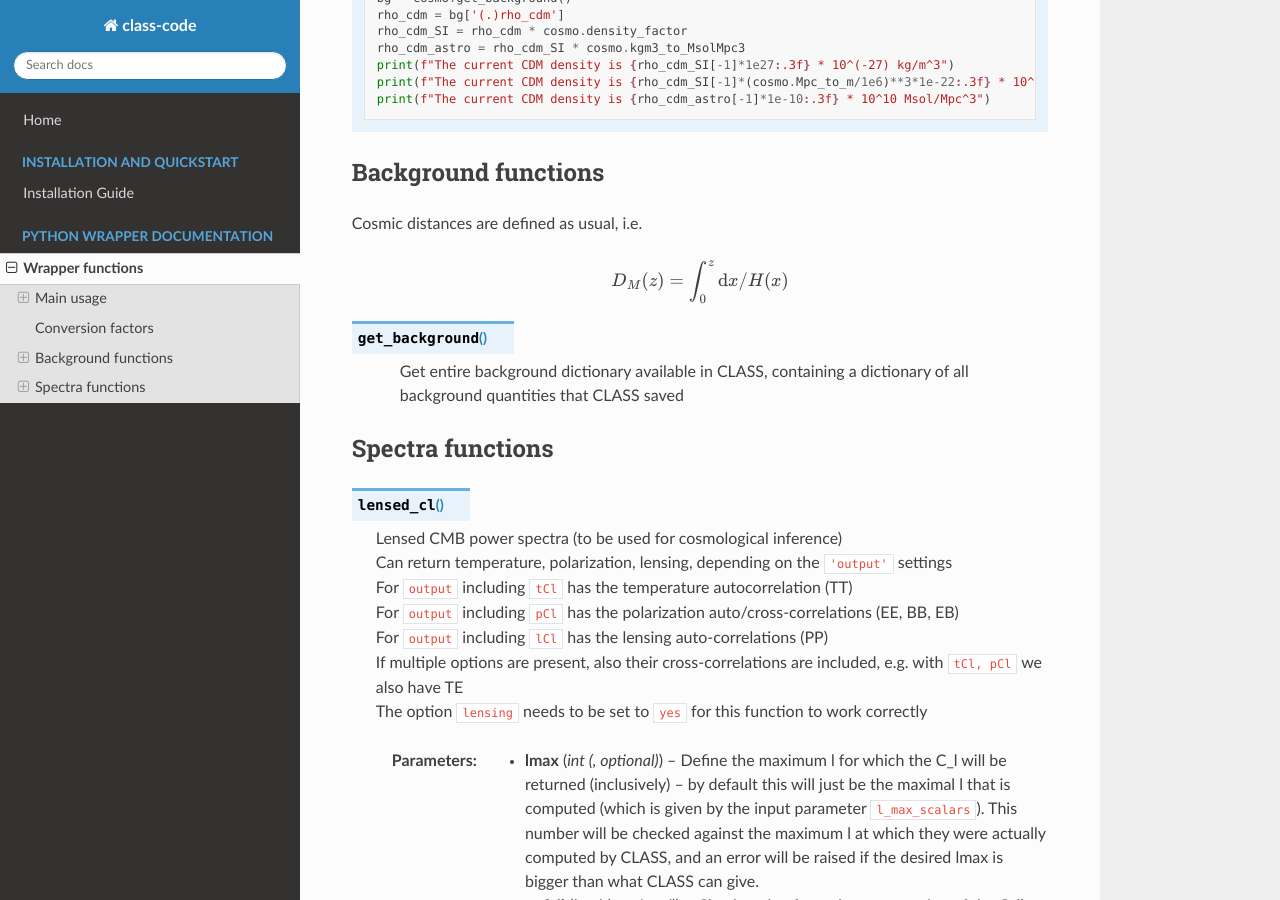
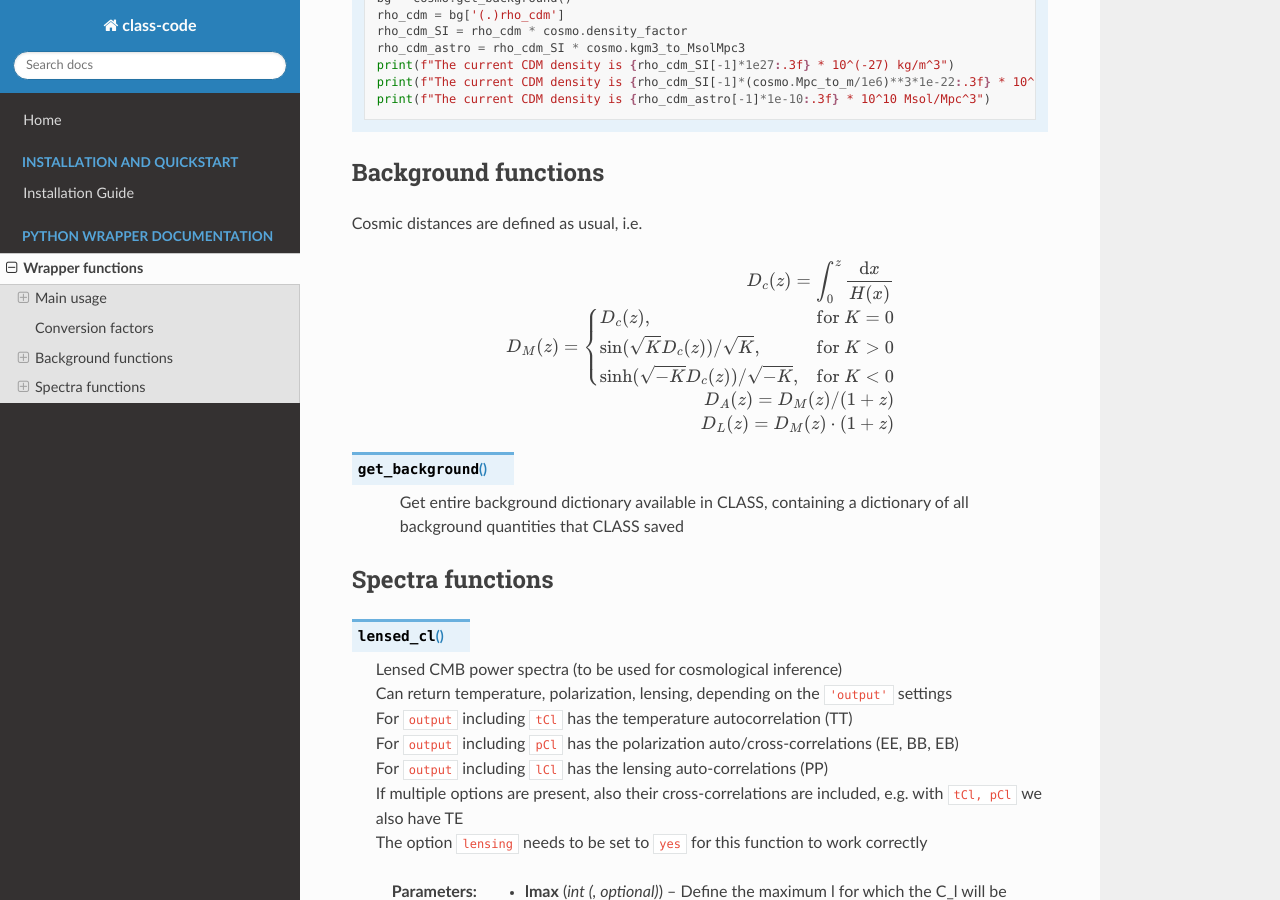
Before and after one commit to schoeneberg/class-code-documentation, a Sphinx documentation site: the page built from docs/wrapper.rst, in a window 1280 px wide and 900 px high, scrolled down 1435 px. Built offline with Sphinx 7.4.7 and the Read the Docs theme 3.1.0, drawn with Linux system fonts in a browser that asks for light colours; pages that are not in the unit, such as notebooks, are missing from menus.

Commit message:
More math

```diff
--- a/docs/wrapper.rst
+++ b/docs/wrapper.rst
@@ -89,7 +89,13 @@ Background functions
 Cosmic distances are defined as usual, i.e.
 
 .. math::
-   D_M(z) = \int_0^z \mathrm{d}x / H(x)
+   D_c(z) = \int_0^z \frac{\mathrm{d}x}{H(x)} \\
+   D_M(z) = \left\{\begin{array}{lr} D_c(z), & \text{for } K=0\\
+        \sin(\sqrt{K}D_c(z))/\sqrt{K}, & \text{for } K>0\\
+        \sinh(\sqrt{-K}D_c(z))/\sqrt{-K}, & \text{for } K<0
+        \end{array}\right. \\
+   D_A(z) = D_M(z) / (1+z) \\
+   D_L(z) = D_M(z) \cdot (1+z)
 
 .. function:: get_background()
 
```
